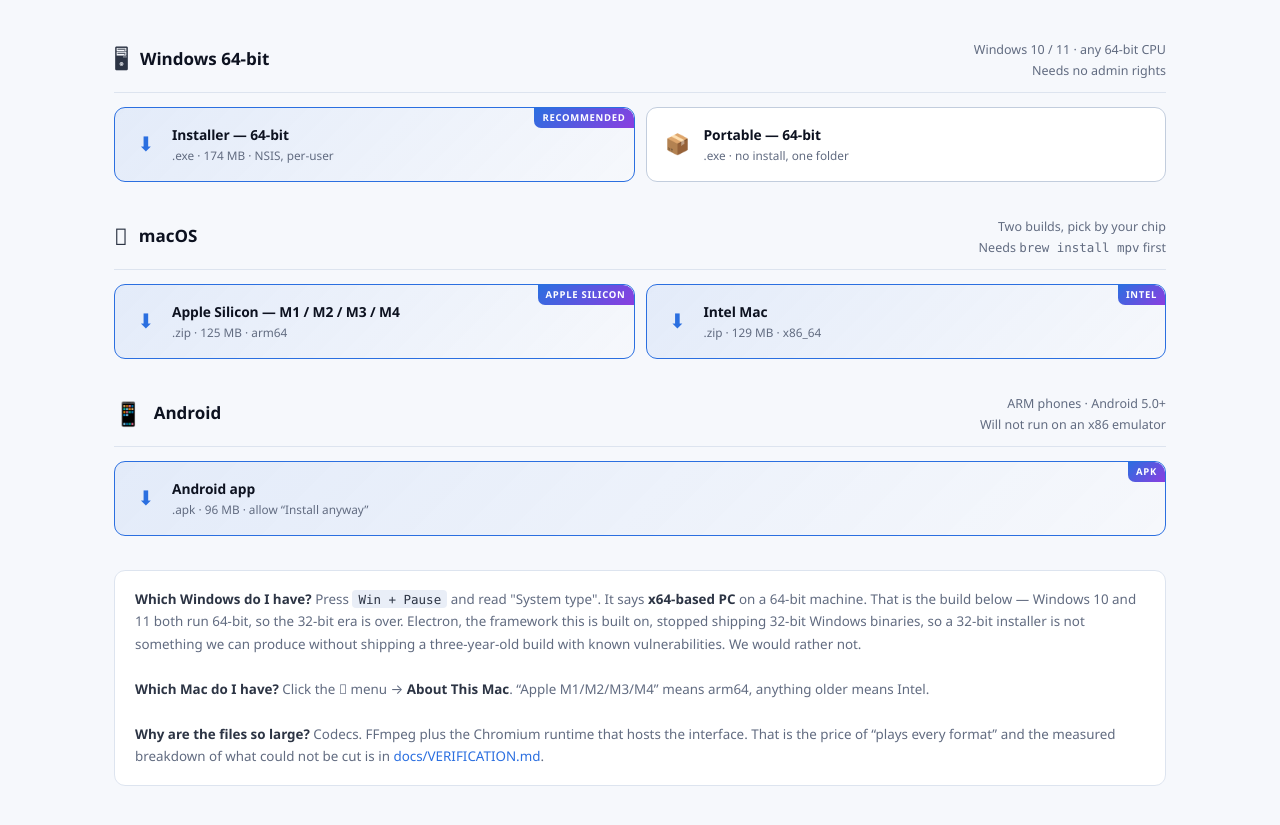
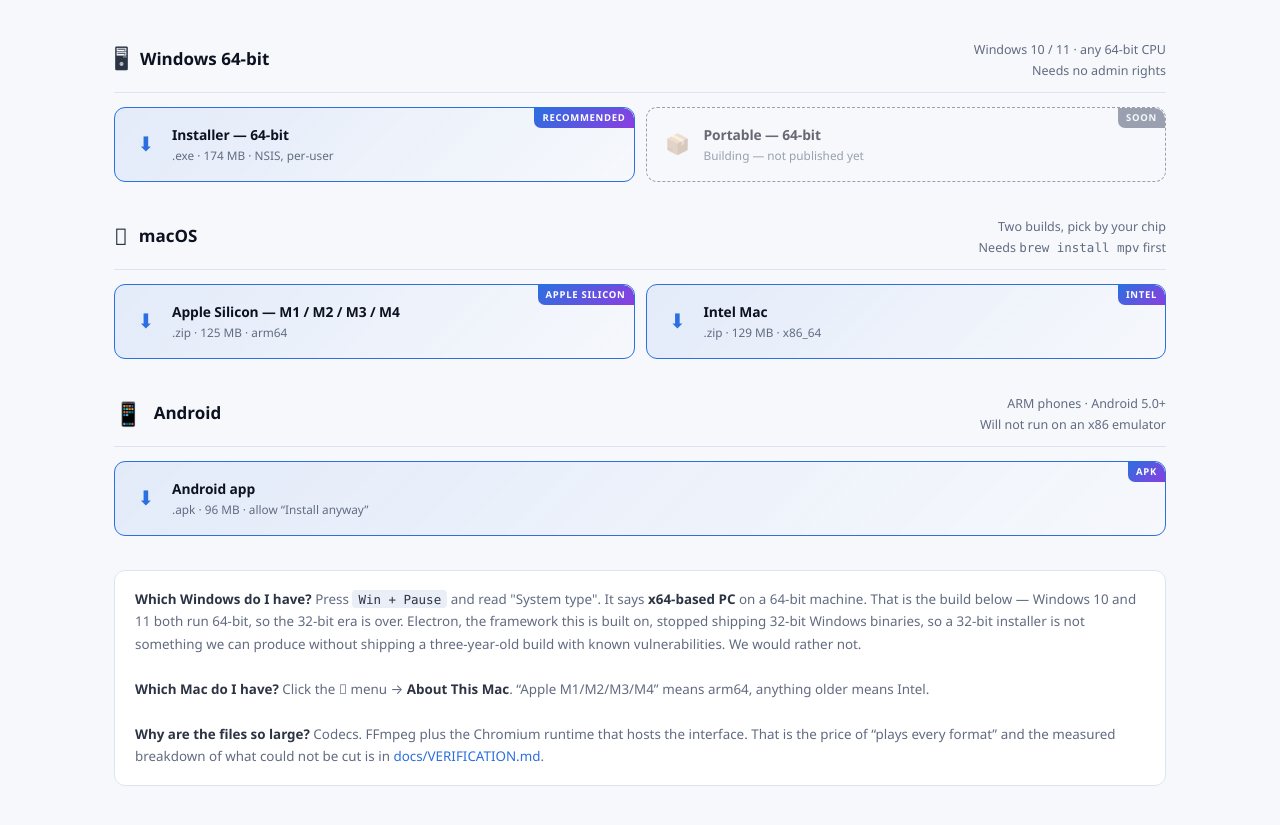
Before and after one commit to Abhijeet-Kumar-Prajapati/Open-Architecture-Power-Media-Player.--Software-Andriod-Mac-Os, a website: page index.html in a window 1280 px wide. Shown: the part 1271-2096 px from the top of the page. Drawn offline with Linux system fonts and the light colour scheme.

Commit message:
fix: the website and README offered a download that 404s
Checked every download link on the site against the live release rather
than assuming they were fine. Three of four were good; the Windows
Portable was a hard 404.

The file has never existed. The release has five assets and the portable
was never one of them - it is a second electron-builder target, and until
this run no CI job had ever been able to produce it, because the job that
would have died first was the Windows packaging step.

So the card and the badge are now marked "soon" and are not clickable,
with pointer-events off rather than a disabled-looking link that still
navigates. The installer, both macOS builds and the APK all still link
straight through and return 200.

Once the portable is uploaded these go back to normal download buttons.

```diff
--- a/index.html
+++ b/index.html
@@ -158,6 +158,17 @@
     background:var(--accent);color:#fff
   }
   .dl.primary .tagx{background:linear-gradient(135deg,var(--accent),var(--accent-2))}
+
+  /* A download that is not published yet. Shown instead of a link that would
+     404 - a card that cannot be clicked is honest, a dead button is not. */
+  .dl.pending{
+    cursor:default;opacity:.62;border-style:dashed;border-color:var(--fg-dim);
+    background:none;pointer-events:none
+  }
+  .dl.pending:hover{transform:none;border-color:var(--fg-dim)}
+  .dl.pending .ic{opacity:.5}
+  .dl.pending .go{display:none}
+  .dl.pending .tagx{background:var(--fg-dim);color:var(--bg)}
 
   .fnote{
     margin-top:26px;padding:17px 20px;border-radius:11px;
@@ -332,11 +343,11 @@
           <span class="tx"><b>Installer &mdash; 64-bit</b><span>.exe &middot; 174 MB &middot; NSIS, per-user</span></span>
           <span class="go">&#8594;</span>
         </a>
-        <a class="dl" href="https://github.com/Abhijeet-Kumar-Prajapati/Open-Architecture-Power-Media-Player.--Software-Andriod-Mac-Os/releases/download/v1.0.0/APM-Open-Player-1.0.0-Windows-x64-Portable.exe">
+        <div class="dl pending" aria-disabled="true">
+          <span class="tagx">Soon</span>
           <span class="ic">&#128230;</span>
-          <span class="tx"><b>Portable &mdash; 64-bit</b><span>.exe &middot; no install, one folder</span></span>
-          <span class="go">&#8594;</span>
-        </a>
+          <span class="tx"><b>Portable &mdash; 64-bit</b><span>Building &mdash; not published yet</span></span>
+        </div>
       </div>
     </div>
 
```
Also changed, not shown: README.md.
